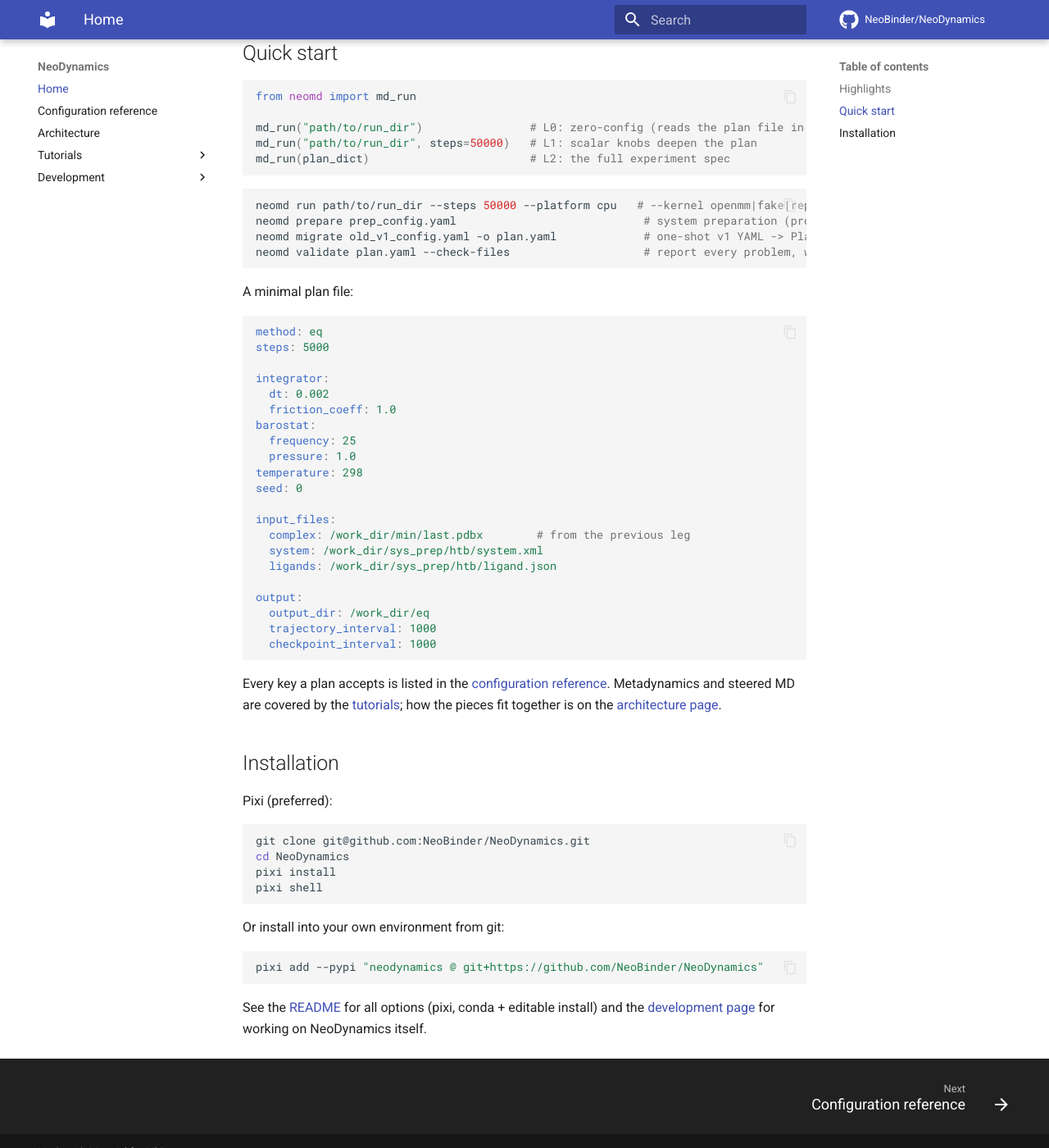
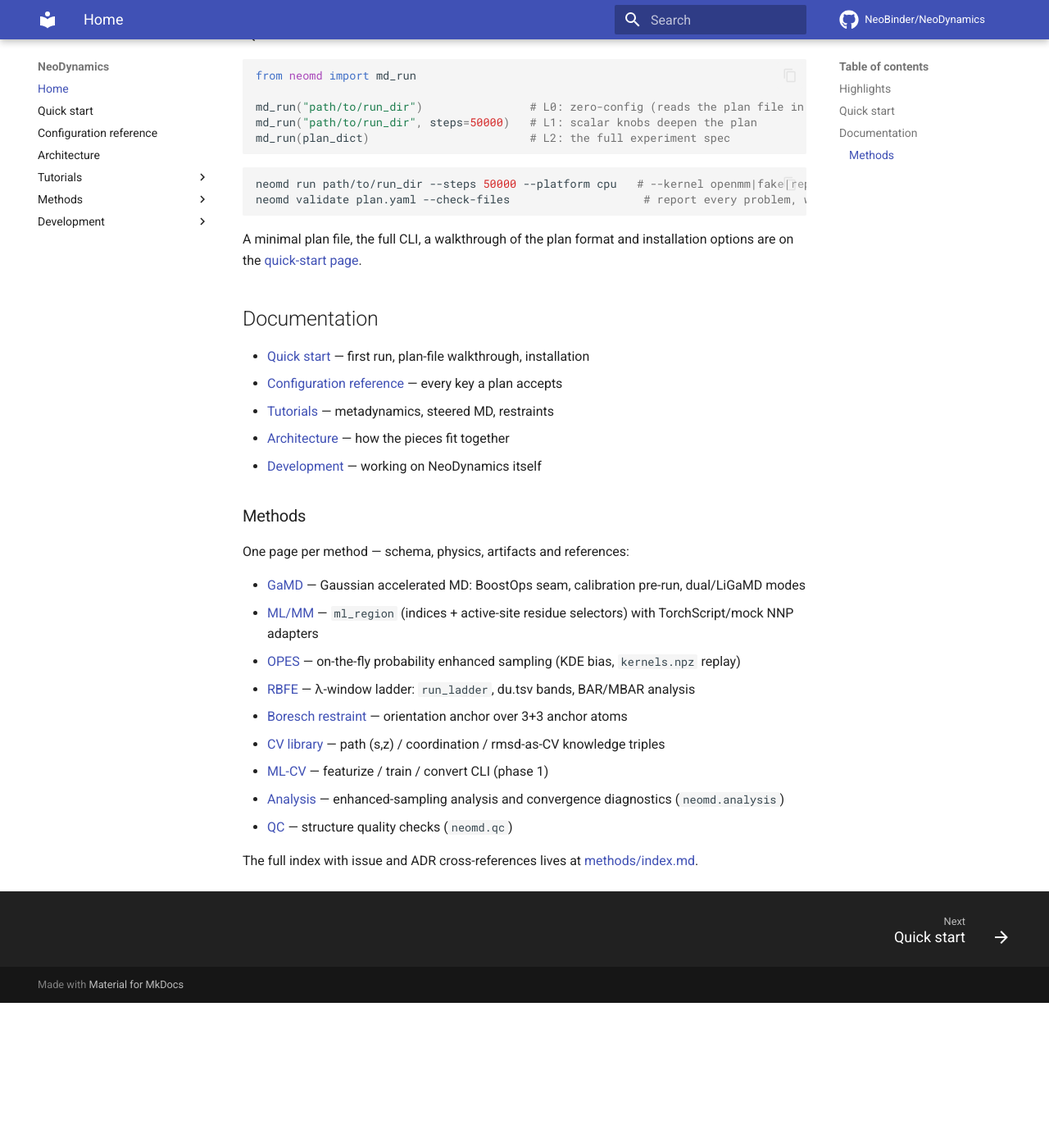
Before and after one commit to NeoBinder/NeoDynamics, an MkDocs documentation site: the page built from docs/index.md, in a window 1280 px wide and 1400 px high, scrolled down 982 px. Shown: the whole window at 82% size. Built offline with MkDocs 1.6.1 and Material for MkDocs 9.7.7, drawn with Linux system fonts in a browser that asks for light colours; comment, search, counter and statistics services are not loaded; after the commit the page ends 2205 px from its top, so only the background shows below that; some of the changed text lies outside the part shown.

Commit message:
docs: split homepage into a quick-start page, surface the methods index on the home page, cite method papers directly, drop the README repository-layout tree

````diff
--- a/docs/index.md
+++ b/docs/index.md
@@ -1,17 +1,17 @@
 # NeoDynamics
 
 **A molecular-dynamics SDK on OpenMM** — generic MD, well-tempered
-metadynamics and steered MD behind a single facade, with a swappable
-physics kernel.
+metadynamics, steered MD, OPES and GaMD behind a single facade, with a
+swappable physics kernel.
 
 Python 3.12+ · OpenMM 8.6.x · MIT license · version derived from git tags
 
 The package contains:
 
-- OpenMM pipelines for generic MD (`min` / `eq` / `md` / `prod`),
-  well-tempered metadynamics, steered MD, OPES and GaMD (QM/MM is planned
-  as a 2.x plugin), plus in-tree ML/MM coupling and RBFE λ-window
-  free-energy calculation
+- OpenMM pipelines for generic MD (`min` / `eq` / `md` / `prod`) and
+  enhanced-sampling methods — well-tempered metadynamics, steered MD,
+  OPES, GaMD — plus in-tree ML/MM coupling and RBFE λ-window free-energy
+  calculation (QM/MM is planned as a 2.x plugin)
 - OpenMM system-building tools (protein + ligand + solvent)
 - Post-run analysis (`neomd.analysis`): FES reconstruction, convergence
   windows, block averaging, Tiwary–Parrinello reweighting, BAR/MBAR
@@ -24,15 +24,15 @@
 - **One facade, progressive disclosure** — `md_run(dir)` → scalar kwargs →
   full plan dict all compile to an *identical* immutable `Plan` (same sha256
   fingerprint).
-- **Validate everything at once** — plan validation collects *all* problems
-  (not fail-on-first), each rendered with its YAML key path and a
-  did-you-mean suggestion.
+- **Validate everything at once** — plan validation collects *all* problems,
+  each rendered with its YAML key path and a did-you-mean suggestion.
 - **A closed physics seam (`KernelPort`)** with three adapters: `openmm`
-  (production), `fake` (deterministic, openmm-free, millisecond CI),
-  `replay` (golden-tape playback pinning bit-exact parity with v1).
+  (production), `fake` (deterministic, openmm-free CI), `replay` (golden-tape
+  playback) — how the pieces fit together is on the [architecture
+  page](architecture.md).
 - **Knowledge triples + registry** — restraints, collective variables,
-  methods and probes are self-registering triples (schema + physics +
-  observables); plugins register through `neomd.register()`.
+  methods and probes are self-registering triples; plugins register through
+  `neomd.register()`.
 - **Deterministic resume** — a single owner restores the checkpoint and
   trims every tape to the resume step.
 
@@ -48,59 +48,40 @@
 
 ```bash
 neomd run path/to/run_dir --steps 50000 --platform cpu   # --kernel openmm|fake|replay
-neomd prepare prep_config.yaml                            # system preparation (protein+ligand+solvent)
-neomd migrate old_v1_config.yaml -o plan.yaml             # one-shot v1 YAML -> Plan translation
 neomd validate plan.yaml --check-files                    # report every problem, write nothing
 ```
 
-A minimal plan file:
+A minimal plan file, the full CLI, a walkthrough of the plan format and
+installation options are on the [quick-start page](quickstart.md).
 
-```yaml
-method: eq
-steps: 5000
+## Documentation
 
-integrator:
-  dt: 0.002
-  friction_coeff: 1.0
-barostat:
-  frequency: 25
-  pressure: 1.0
-temperature: 298
-seed: 0
+- [Quick start](quickstart.md) — first run, plan-file walkthrough, installation
+- [Configuration reference](reference/configuration.md) — every key a plan accepts
+- [Tutorials](tutorials/metadynamics.md) — metadynamics, steered MD, restraints
+- [Architecture](architecture.md) — how the pieces fit together
+- [Development](development.md) — working on NeoDynamics itself
 
-input_files:
-  complex: /work_dir/min/last.pdbx        # from the previous leg
-  system: /work_dir/sys_prep/htb/system.xml
-  ligands: /work_dir/sys_prep/htb/ligand.json
+### Methods
 
-output:
-  output_dir: /work_dir/eq
-  trajectory_interval: 1000
-  checkpoint_interval: 1000
-```
+One page per method — schema, physics, artifacts and references:
 
-Every key a plan accepts is listed in the [configuration
-reference](reference/configuration.md). Metadynamics and steered MD are
-covered by the [tutorials](tutorials/metadynamics.md); how the pieces fit
-together is on the [architecture page](architecture.md).
+- [GaMD](methods/gamd.md) — Gaussian accelerated MD: BoostOps seam,
+  calibration pre-run, dual/LiGaMD modes
+- [ML/MM](methods/mlmm.md) — `ml_region` (indices + active-site residue
+  selectors) with TorchScript/mock NNP adapters
+- [OPES](methods/opes.md) — on-the-fly probability enhanced sampling
+  (KDE bias, `kernels.npz` replay)
+- [RBFE](methods/rbfe.md) — λ-window ladder: `run_ladder`, du.tsv bands,
+  BAR/MBAR analysis
+- [Boresch restraint](methods/boresch.md) — orientation anchor over 3+3
+  anchor atoms
+- [CV library](methods/cv-library.md) — path (s,z) / coordination /
+  rmsd-as-CV knowledge triples
+- [ML-CV](methods/mlcv.md) — featurize / train / convert CLI (phase 1)
+- [Analysis](methods/analysis.md) — enhanced-sampling analysis and
+  convergence diagnostics (`neomd.analysis`)
+- [QC](methods/qc.md) — structure quality checks (`neomd.qc`)
 
-## Installation
-
-Pixi (preferred):
-
-```bash
-git clone git@github.com:NeoBinder/NeoDynamics.git
-cd NeoDynamics
-pixi install
-pixi shell
-```
-
-Or install into your own environment from git:
-
-```bash
-pixi add --pypi "neodynamics @ git+https://github.com/NeoBinder/NeoDynamics"
-```
-
-See the [README](https://github.com/NeoBinder/NeoDynamics#installation) for
-all options (pixi, conda + editable install) and the [development
-page](development.md) for working on NeoDynamics itself.
+The full index with issue and ADR cross-references lives at
+[methods/index.md](methods/index.md).
--- a/mkdocs.yml
+++ b/mkdocs.yml
@@ -36,6 +36,7 @@
 
 nav:
   - Home: index.md
+  - Quick start: quickstart.md
   - Configuration reference: reference/configuration.md
   - Architecture: architecture.md
   - Tutorials:
@@ -43,6 +44,17 @@
       - Steered MD: tutorials/steered-md.md
       - Restraints: tutorials/restraints.md
       - Coming soon: tutorials/coming-soon.md
+  - Methods:
+      - Overview: methods/index.md
+      - GaMD: methods/gamd.md
+      - ML/MM: methods/mlmm.md
+      - OPES: methods/opes.md
+      - RBFE: methods/rbfe.md
+      - Boresch restraint: methods/boresch.md
+      - CV library: methods/cv-library.md
+      - ML-CV: methods/mlcv.md
+      - Analysis: methods/analysis.md
+      - QC: methods/qc.md
   - Development:
       - Overview: development.md
       - ADR 0001 — same-repo strangler migration: adr/0001-neomd2-strangler-migration.md
````
Also changed, not shown: README.md (+0 -36 lines), docs/methods/gamd.md (+3 -2 lines), docs/methods/opes.md (+8 -6 lines), docs/quickstart.md (added, +123 -0 lines).
